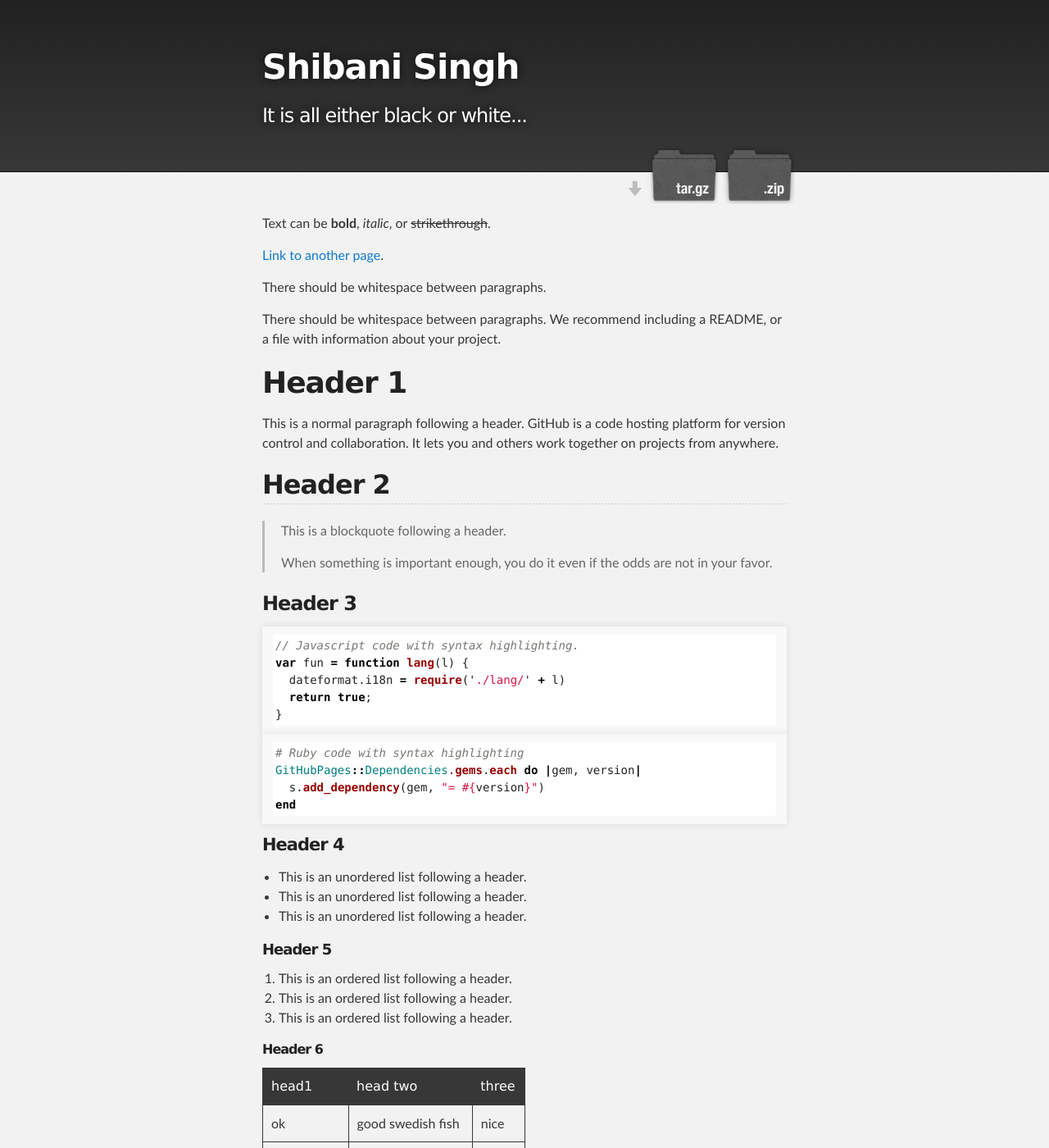
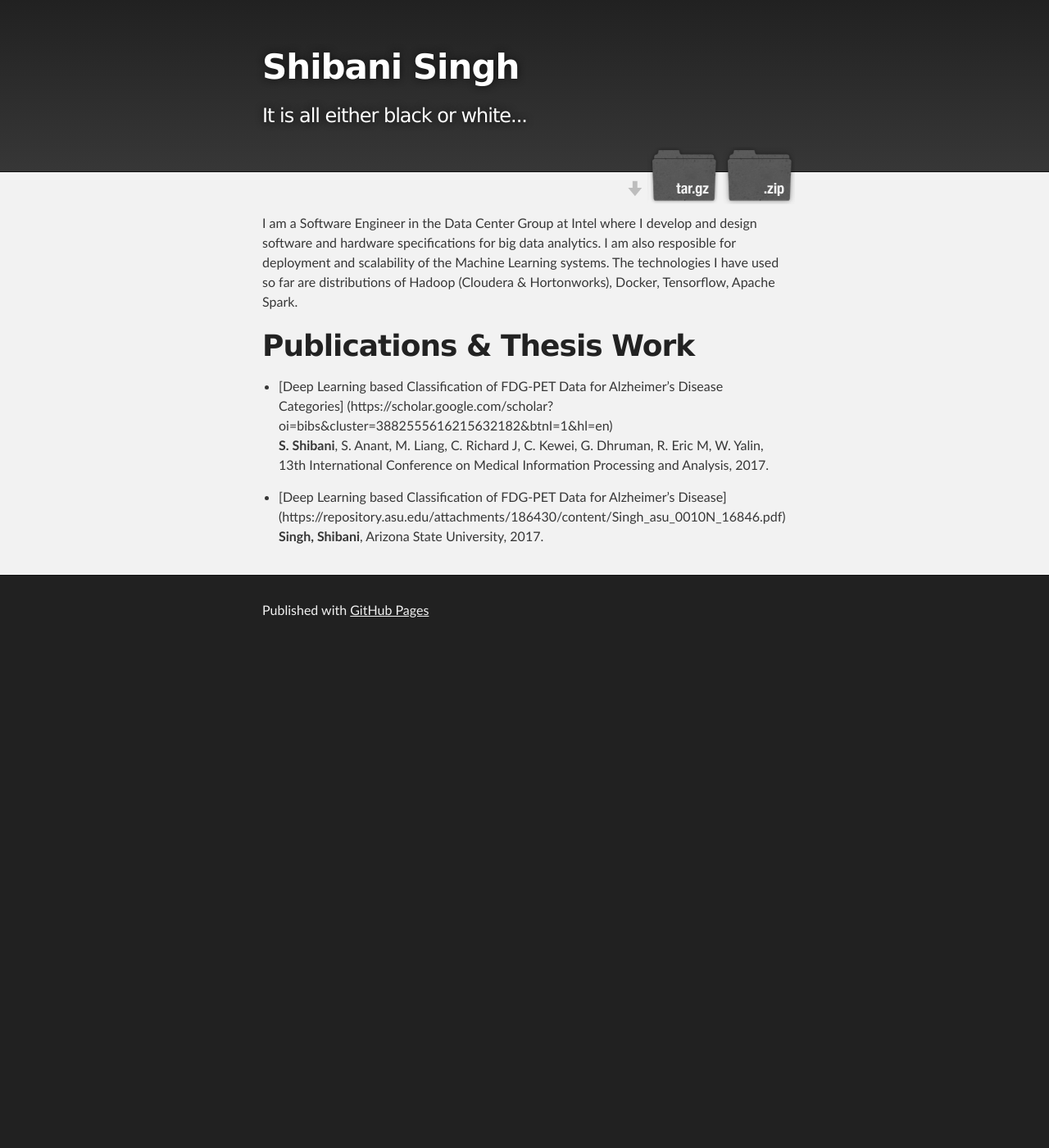
Before and after one commit to paperblack/paperblack.github.io, a Jekyll site: the page built from index.md, in a window 1280 px wide and 1400 px high. Shown: the whole window at 82% size. Built offline with Jekyll 4.4.1, drawn with Linux system fonts in a browser that asks for light colours; some of the changed text lies outside the part shown.

Commit message:
Updated human description

````diff
--- a/index.md
+++ b/index.md
@@ -2,122 +2,14 @@
 layout: default
 ---
 
-Text can be **bold**, _italic_, or ~~strikethrough~~.
+I am a Software Engineer in the Data Center Group at Intel where I develop and design software and hardware specifications for big data analytics. I am also resposible for deployment and scalability of the Machine Learning systems. The technologies I have used so far are distributions of Hadoop (Cloudera & Hortonworks), Docker, Tensorflow, Apache Spark.
 
-[Link to another page](./another-page.html).
+# Publications & Thesis Work
 
-There should be whitespace between paragraphs.
+* [Deep Learning based Classification of FDG-PET Data for Alzheimer’s Disease Categories]
+(https://scholar.google.com/scholar?oi=bibs&cluster=3882555616215632182&btnI=1&hl=en)
+  **S. Shibani**, S. Anant, M. Liang, C. Richard J, C. Kewei, G. Dhruman, R. Eric M, W. Yalin, 13th International Conference on Medical Information Processing and Analysis, 2017.
 
-There should be whitespace between paragraphs. We recommend including a README, or a file with information about your project.
-
-# Header 1
-
-This is a normal paragraph following a header. GitHub is a code hosting platform for version control and collaboration. It lets you and others work together on projects from anywhere.
-
-## Header 2
-
-> This is a blockquote following a header.
->
-> When something is important enough, you do it even if the odds are not in your favor.
-
-### Header 3
-
-```js
-// Javascript code with syntax highlighting.
-var fun = function lang(l) {
-  dateformat.i18n = require('./lang/' + l)
-  return true;
-}
-```
-
-```ruby
-# Ruby code with syntax highlighting
-GitHubPages::Dependencies.gems.each do |gem, version|
-  s.add_dependency(gem, "= #{version}")
-end
-```
-
-#### Header 4
-
-*   This is an unordered list following a header.
-*   This is an unordered list following a header.
-*   This is an unordered list following a header.
-
-##### Header 5
-
-1.  This is an ordered list following a header.
-2.  This is an ordered list following a header.
-3.  This is an ordered list following a header.
-
-###### Header 6
-
-| head1        | head two          | three |
-|:-------------|:------------------|:------|
-| ok           | good swedish fish | nice  |
-| out of stock | good and plenty   | nice  |
-| ok           | good `oreos`      | hmm   |
-| ok           | good `zoute` drop | yumm  |
-
-### There's a horizontal rule below this.
-
-* * *
-
-### Here is an unordered list:
-
-*   Item foo
-*   Item bar
-*   Item baz
-*   Item zip
-
-### And an ordered list:
-
-1.  Item one
-1.  Item two
-1.  Item three
-1.  Item four
-
-### And a nested list:
-
-- level 1 item
-  - level 2 item
-  - level 2 item
-    - level 3 item
-    - level 3 item
-- level 1 item
-  - level 2 item
-  - level 2 item
-  - level 2 item
-- level 1 item
-  - level 2 item
-  - level 2 item
-- level 1 item
-
-### Small image
-
-![Octocat](https://assets-cdn.github.com/images/icons/emoji/octocat.png)
-
-### Large image
-
-![Branching](https://guides.github.com/activities/hello-world/branching.png)
-
-
-### Definition lists can be used with HTML syntax.
-
-<dl>
-<dt>Name</dt>
-<dd>Godzilla</dd>
-<dt>Born</dt>
-<dd>1952</dd>
-<dt>Birthplace</dt>
-<dd>Japan</dd>
-<dt>Color</dt>
-<dd>Green</dd>
-</dl>
-
-```
-Long, single-line code blocks should not wrap. They should horizontally scroll if they are too long. This line should be long enough to demonstrate this.
-```
-
-```
-The final element.
-```
+* [Deep Learning based Classification of FDG-PET Data for Alzheimer’s Disease]
+(https://repository.asu.edu/attachments/186430/content/Singh_asu_0010N_16846.pdf)
+  **Singh, Shibani**, Arizona State University, 2017.
````
